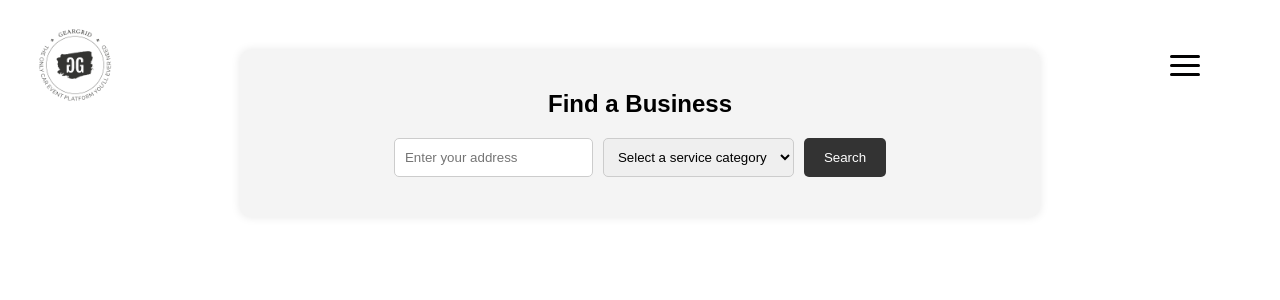
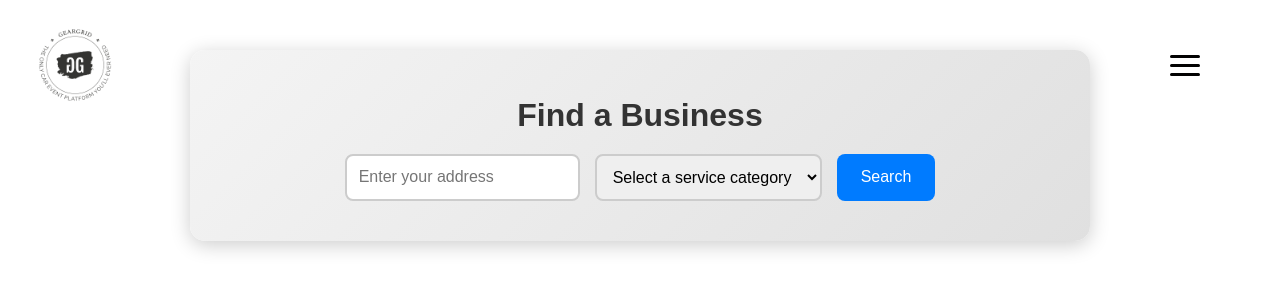
Before and after one commit to Safianahmed/geargrid-proj, a React (Create React App) app: page /businesses in a window 1280 px wide. Shown: the top 300 px of the page. Built offline with nearby package versions, Linux system fonts and the light colour scheme.

Commit message:
edited business page design

```diff
--- a/src/css/Businesses.css
+++ b/src/css/Businesses.css
@@ -1,73 +1,105 @@
 .businesses-container {
-    max-width: 800px;
+    max-width: 900px;
     margin: 50px auto;
     padding: 20px;
     text-align: center;
-    background: #f4f4f4;
-    border-radius: 10px;
-    box-shadow: 0 0 10px rgba(0, 0, 0, 0.1);
+    background: linear-gradient(135deg, #f4f4f4, #e0e0e0);
+    border-radius: 15px;
+    box-shadow: 0 4px 20px rgba(0, 0, 0, 0.2);
 }
 
 .businesses-container h2 {
     margin-bottom: 20px;
+    font-size: 2rem;
+    color: #333;
 }
 
 .search-container {
     display: flex;
     justify-content: center;
-    gap: 10px;
+    gap: 15px;
     margin-bottom: 20px;
+    flex-wrap: wrap;
 }
 
-.address-input {
-    padding: 10px;
-    border: 1px solid #ccc;
-    border-radius: 5px;
-    transition: background-color 0.3s ease;
+.address-input, .category-select {
+    padding: 12px;
+    border: 2px solid #ccc;
+    border-radius: 8px;
+    font-size: 1rem;
+    transition: all 0.3s ease;
 }
 
-.address-input:hover {
-    background-color: #e0e0e0;
-}
-
-.category-select {
-    padding: 10px;
-    border: 1px solid #ccc;
-    border-radius: 5px;
-    transition: background-color 0.3s ease;
-}
-
-.category-select:hover {
-    background-color: #e0e0e0;
+.address-input:hover, .category-select:hover {
+    background-color: #ddd;
 }
 
 .search-button {
-    background: #333;
+    display: flex;
+    align-items: center;
+    justify-content: center;
+    background: #007bff;
     color: #fff;
-    padding: 10px 20px;
+    padding: 12px 24px;
     border: none;
-    border-radius: 5px;
+    border-radius: 8px;
     cursor: pointer;
+    font-size: 1rem;
+    transition: background 0.3s ease;
 }
 
 .search-button:hover {
-    background: #555;
+    background: #0056b3;
 }
 
 .businesses-list {
-    display: flex;
-    flex-direction: column;
+    display: grid;
+    grid-template-columns: repeat(auto-fit, minmax(250px, 1fr));
     gap: 20px;
+    margin-top: 20px;
 }
 
 .business-card {
-    padding: 20px;
-    border: 1px solid #ccc;
-    border-radius: 5px;
-    background: #fff;
-    transition: background-color 0.3s ease;
+    perspective: 1000px;
 }
 
-.business-card:hover {
-    background-color: #e0e0e0;
+.card-inner {
+    position: relative;
+    width: 100%;
+    height: 200px;
+    transform-style: preserve-3d;
+    transition: transform 0.6s;
 }
+
+.business-card:hover .card-inner {
+    transform: rotateY(180deg);
+}
+
+.card-front, .card-back {
+    position: absolute;
+    width: 100%;
+    height: 100%;
+    backface-visibility: hidden;
+    padding: 20px;
+    border-radius: 10px;
+    box-shadow: 0 2px 10px rgba(0, 0, 0, 0.1);
+}
+
+.card-front {
+    background: #ffffff;
+    display: flex;
+    flex-direction: column;
+    align-items: center;
+    justify-content: center;
+    font-size: 1.2rem;
+}
+
+.card-back {
+    background: #007bff;
+    color: white;
+    transform: rotateY(180deg);
+    display: flex;
+    flex-direction: column;
+    align-items: center;
+    justify-content: center;
+}
```
